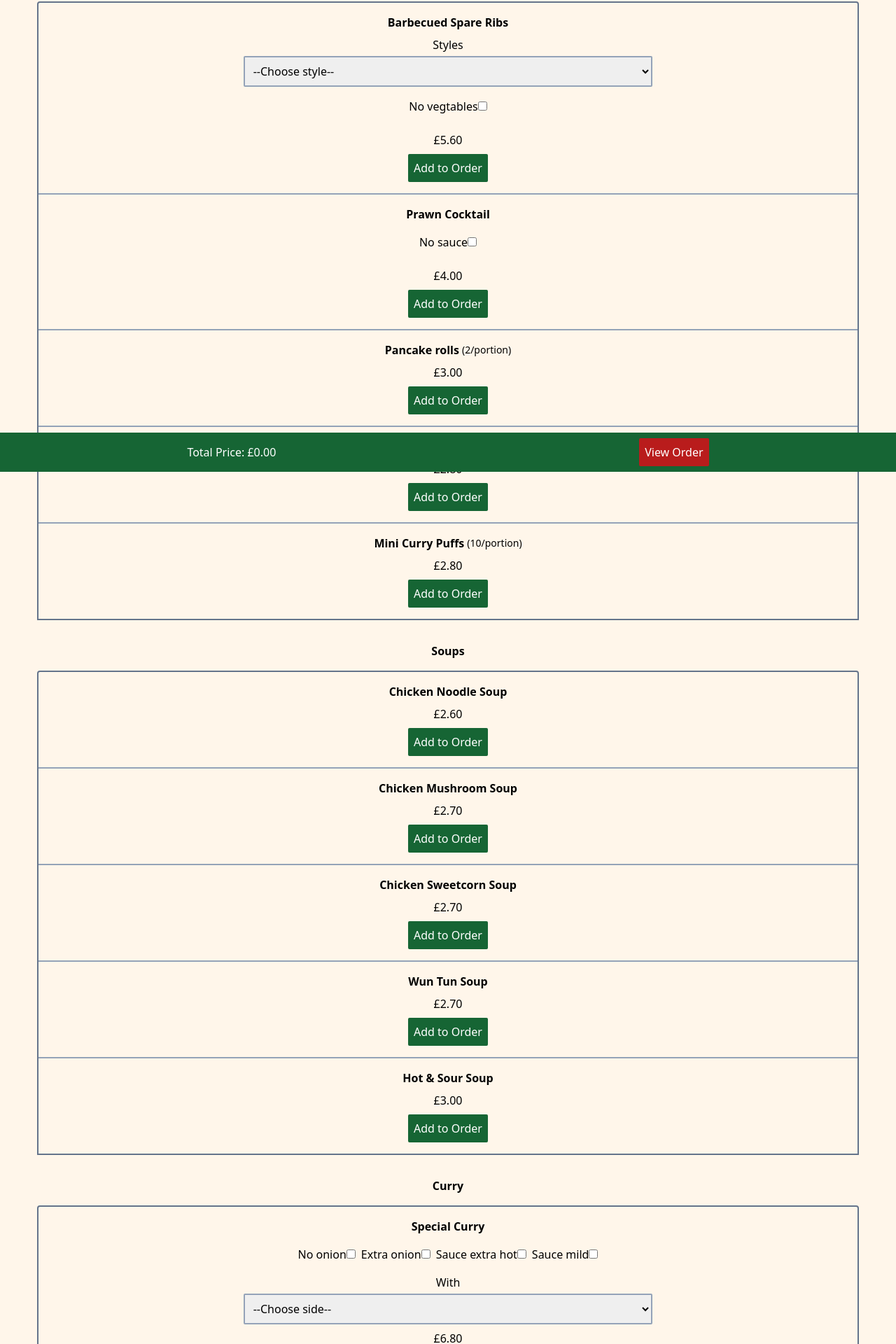
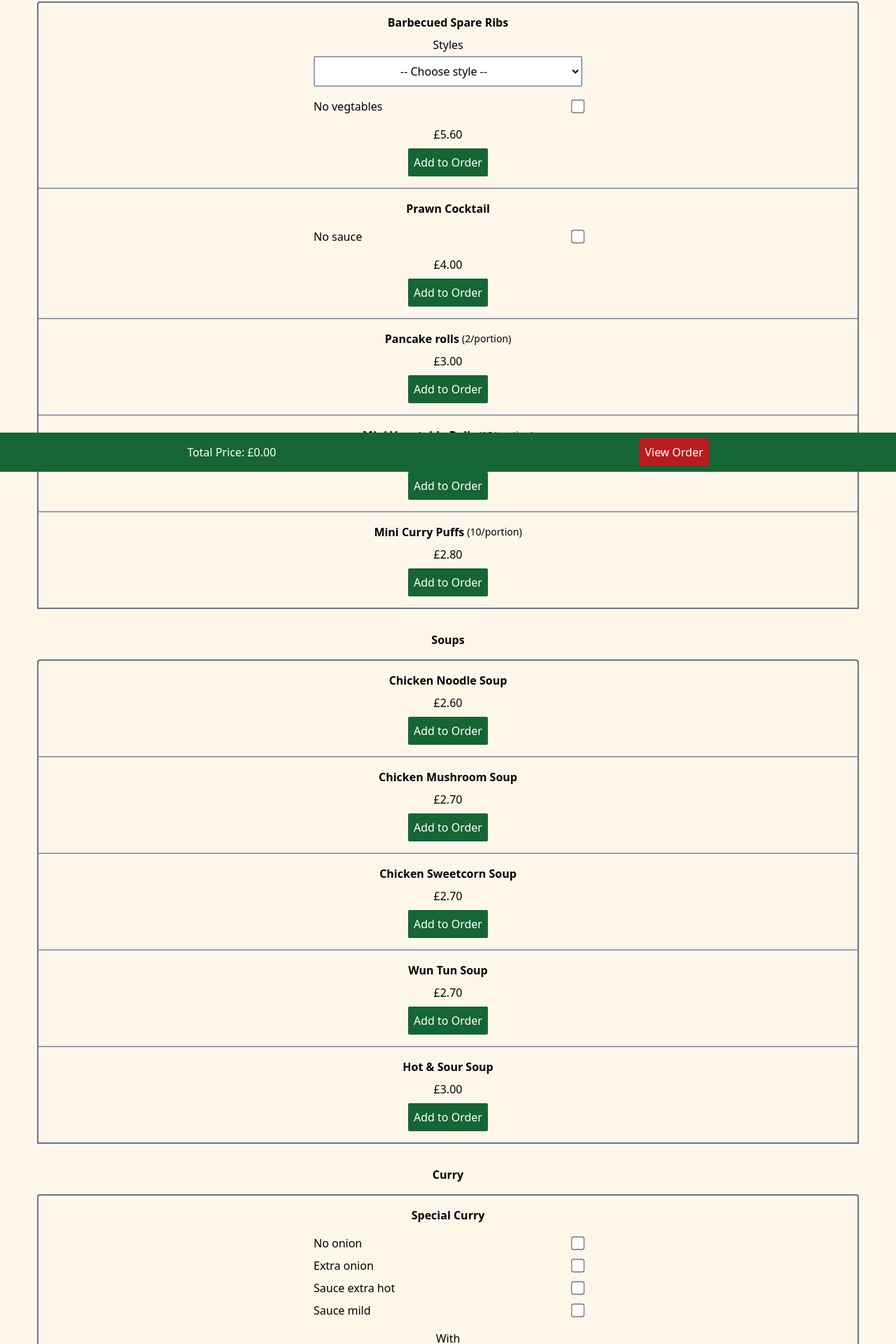
Before and after one commit to dydev20/super-kitchen, a React (Vite) app: page / in a window 1280 px wide. Shown: the part 126-2046 px from the top of the page at 70% size. Built offline with nearby package versions, Linux system fonts and the light colour scheme.

Commit message:
Updated styles

```diff
--- a/src/components/FoodItem.jsx
+++ b/src/components/FoodItem.jsx
@@ -89,8 +89,9 @@ export default function FoodItem(props){
 
         if (typeOfValueIsString(foodItem.options) === true) {
             return (
-                <li className="mb-2">
-                    <div>
+                <div className="w-[70%] mx-auto max-w-sm">
+                    <div className="flex">
+
                         <label htmlFor="option">{foodItem.options}</label>
                         <input
                             type="checkbox"
@@ -98,20 +99,23 @@ export default function FoodItem(props){
                             name="options"
                             value={foodItem.options}
                             onChange={handleChange}
+                            className="scale-150 ml-auto"
                         />
+
                     </div>
-                </li>
+                </div>
             )
         } else {
             return (
 
-
+                <div className="w-[70%] mx-auto max-w-sm">{
                     foodItem.options.map(option => {
 
                         return (
 
-                        <li key={option}>
-                            <div >
+                            <div key={option} className="flex mb-2">
+
+
                                 <label htmlFor="options">{option}</label>
                                 <input
                                     type="checkbox"
@@ -119,13 +123,15 @@ export default function FoodItem(props){
                                     name="options"
                                     value={option}
                                     onChange={handleChange}
+                                    className="scale-150 ml-auto"
+                                />
 
-                                />
                             </div>
-                        </li>
                         )
 
                     })
+                }</div>
+
 
             )
 
@@ -149,53 +155,55 @@ export default function FoodItem(props){
             {/* styles */}
             {/* if food item has property "styles" then map */}
             {objectHasProperty(props.foodItem, "styles") &&
-                <li className="mb-2">
-                    <div className="flex flex-col w-2/4 mx-auto">
+                <li className="flex flex-col w-[70%] mx-auto mb-2">
+
                     <label htmlFor="styles" className="mb-1">Styles</label>
                     <select
                         name="styles"
                         id="styles"
-                            className="p-2 border-2 border-slate-400 rounded-sm"
+                        className="p-2 border-2 border-slate-400 rounded-sm text-center self-center w-full max-w-sm bg-white "
                         onChange={handleChange}
 
                     >
-                            <option value="">--Choose style--</option>
+                        <option value="">-- Choose style --</option>
 
 
                         {props.foodItem.styles.map(style => {
                             return (<option value={style} key={style}>{style}</option>)
                         })}
                     </select>
-                    </div>
+
                 </li>
             }
 
             {/* options */}
             {/* if food item has property "options then render options" */}
             {objectHasProperty(props.foodItem, "options") &&
-                <div className="flex flex-col gap-2 my-4 sm:flex-row justify-center">{renderFoodItemOptions(props.foodItem)}</div>
+
+                <li className="my-4">{renderFoodItemOptions(props.foodItem)}</li>
+
             }
 
             {/* with */}
             {/* if food item has property "with" then map */}
             {objectHasProperty(props.foodItem, "with") &&
-                <li className="mb-2">
-                    <div className="flex flex-col w-2/4 mx-auto">
+                <li className="flex flex-col w-[70%] mx-auto mb-2">
+
                     <label htmlFor="with" className="mb-1">With</label>
                     <select
                         name="with"
                         id="with"
-                            className="p-2 border-2 border-slate-400 rounded-sm"
+                        className="p-2 border-2 border-slate-400 rounded-sm text-center self-center w-full max-w-sm bg-white"
                         onChange={handleChange}
                     >
 
-                            <option value="">--Choose side--</option>
+                        <option value="">-- Choose side --</option>
 
                         {props.foodItem.with.map(item => {
                             return (<option value={item} key={item}>{item}</option>)
                         })}
                     </select>
-                    </div>
+
                 </li>
             }
 
```
Lines whose indentation alone changed are shown as unchanged.
